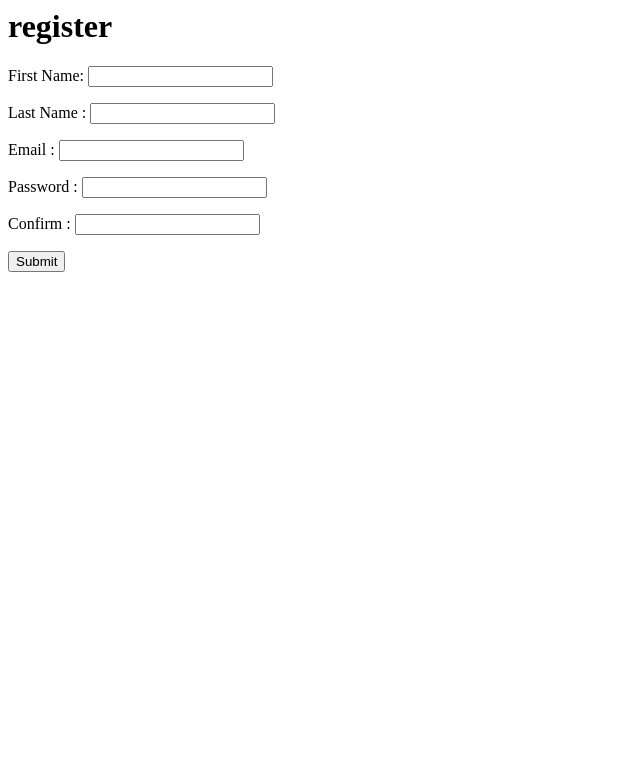
After one commit to Nathaniel-Nemiroff/sql-flask-practice, a Flask app: template templates/register.html in a window 1280 px wide. The commit adds this page. Shown: the top 783 px of the page, without its empty margins (0-640 px from the left). Run offline with Flask 2, Linux system fonts and the light colour scheme; the template is opened without the code that fills it, so the values that code supplies are empty.

Commit message:
login and registration (with encryption) assignment

```diff
--- a/server.py
+++ b/server.py
@@ -1,15 +1,115 @@
 from flask import Flask, request, redirect, render_template, session, flash
 from mysqlconnection import MySQLConnector
+import re, bcrypt
+
+EMAIL_REGEX = re.compile(r'^[a-zA-Z0-9.+_-]+@[a-zA-Z0-9._-]+\.[a-zA-Z]+$')
+NAME_REGEX = re.compile(r'^[a-zA-Z]+$')
 
 app=Flask(__name__)
+app.secret_key='FFORIMENNAHTAN'
 
-mysql = MySQLConnector(app, 'friendsdb1')
+mysql = MySQLConnector(app, 'registerdb')#change database for appropriate functionality
 
 #print mysql.query_db("SELECT name FROM countries")
 
+#session['email_msg']=0
 
 @app.route('/')
 def index():
+	msg=''
+	if('regmsg' in session):
+		msg=session['regmsg']
+		session.pop('regmsg')
+	print mysql.query_db("SELECT * FROM users")
+	return render_template('index.html',message=msg)
+
+@app.route('/register', methods=['POST'])
+def register():
+	if request.form:
+		first=request.form['first']
+		last=request.form['last']
+		email=request.form['email']
+		pswd=request.form['pswd']
+		conf=request.form['conf']
+
+		check=True
+		if(len(first)<2 or len(last)<2):
+			check=False
+			flash('Names must be more than one character long!')
+		if(not NAME_REGEX.match(first) or not NAME_REGEX.match(last)):
+			check=False
+			flash('Name must contain only alphabetic characters!')
+		if(not EMAIL_REGEX.match(email)):
+			check=False
+			flash('Email is not valid!')
+		if(len(pswd)<8):
+			check=False
+			flash('Password must be at least 8 characters!')
+		if(not pswd == conf):
+			check=False
+			flash('Passwords must be the same!')
+
+		if(check):
+			hashsalt=bcrypt.gensalt()
+			hashpass = bcrypt.hashpw(pswd.encode('UTF_8'), hashsalt)
+			mysql.query_db("INSERT INTO users (first_name, last_name, email, password, salt, created_at, updated_at) VALUES('"+first+"','"+last+"','"+email+"','"+hashpass+"','"+hashsalt+"',NOW(), NOW())")
+			session['regmsg']='Registered successfully!'
+			return redirect('/')
+		else:
+			return render_template('register.html')
+	else:
+		return render_template('register.html')
+
+
+
+@app.route('/login', methods=['POST'])
+def login():
+	if request.form:
+
+		passchk = mysql.query_db("SELECT * FROM users WHERE email = '"+request.form['email']+"'")
+		print 'debug'
+		print passchk
+		print 'debug'
+		if not passchk:
+			flash('Username or password incorrect!')
+			return render_template('login.html')
+		hashch = bcrypt.hashpw(request.form['pswd'].encode('UTF_8'),passchk[0]['salt'].encode('UTF_8'))
+		if hashch == passchk[0]['password']:
+			session['regmsg']='login successful! Welcome '+passchk[0]['first_name']+' '+passchk[0]['last_name']
+			return redirect('/')
+		else:
+			flash('Username or password incorrect!')
+			return render_template('login.html')
+	return render_template('login.html')
+
+
+'''
+	if not 'email_msg' in session:
+		session['email_msg']=0
+	message=''
+	emails=''
+	if session['email_msg']>0:
+		emails=mysql.query_db("SELECT * FROM emails")
+		message='Email is valid!'
+		session['email_msg']=0
+	elif session['email_msg']<0:
+		message='Email is not valid!'
+		session['email_msg']=0
+	return render_template('index.html',msg=message,all_emails=emails)
+
+@app.route('/emails', methods=['POST'])
+def pushemail():
+	email=request.form['email']
+
+	if EMAIL_REGEX.match(email):
+		mysql.query_db("INSERT INTO emails (email, created_at, updated_at) VALUES('"+email+"',NOW(), NOW())")
+		session['email_msg']=1
+	else:
+		session['email_msg']=-1
+	return redirect('/')
+'''
+
+'''
 	print 'AT INDEX-----------------------------'
 	friends = mysql.query_db("SELECT * FROM friends")
 	print friends
@@ -24,6 +124,8 @@ def create():
 	# ......
 	mysql.query_db("INSERT INTO friends (name, age, friend_since)VALUES('"+request.form['name']+"', '"+request.form['age']+"', NOW());")
 	return redirect('/')
+'''
+
 
 
 app.run(debug=True)
--- /dev/null
+++ b/templates/register.html
@@ -0,0 +1,21 @@
+<html>
+	<body>
+		<h1>register</h1>
+			{% with messages = get_flashed_messages() %}
+				{% if messages %}
+					{% for message in messages %}
+						<p>{{message}}</p>
+					{% endfor %}
+				{% endif %}
+			{% endwith %}
+
+			<form action'/register' method='post'>
+				<p>First Name: <input type='text' name='first'></p>
+				<p>Last Name : <input type='text' name='last'></p>
+				<p>Email     : <input type='text' name='email'></p>
+				<p>Password  : <input type='password' name='pswd'></p>
+				<p>Confirm   : <input type='password' name='conf'></p>
+				<input type='submit' value='Submit'>
+			</form>
+	</body>
+</html>
```
Also changed, not shown: templates/index.html (+10 -23 lines), templates/indexemails.html (added, +28 -0 lines), templates/indexfriends.html (added, +34 -0 lines), templates/login.html (added, +17 -0 lines), 2 other files.
